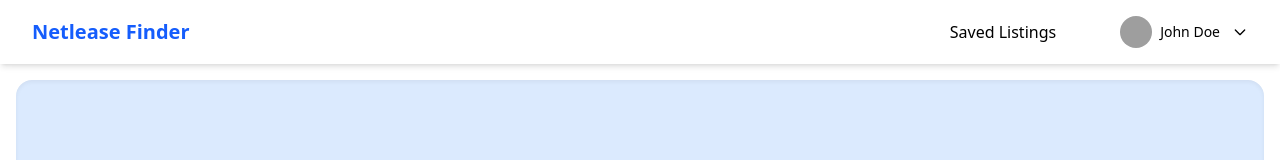
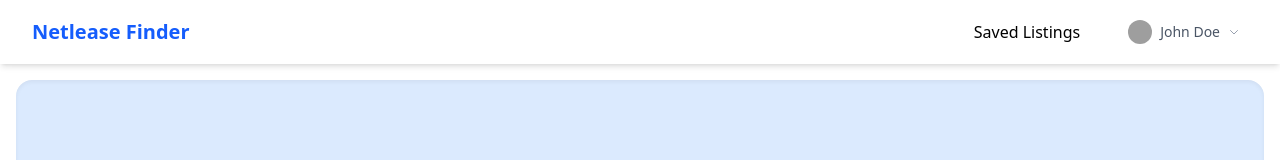
Before and after one commit to KrishivPiduri/netlease_finder, a React (Vite) app: page / in a window 1280 px wide. Shown: the top 160 px of the page. Built offline with nearby package versions, Linux system fonts and the light colour scheme; grey boxes are pictures that could not be loaded.

Commit message:
refactor Navbar and UserLoginSection components for improved styling and usability

```diff
--- a/src/Navbar.jsx
+++ b/src/Navbar.jsx
@@ -14,7 +14,7 @@ const Navbar = ({ currentPage, setCurrentPage }) => {
                 >
                     Netlease Finder
                 </div>
-                <div className="flex items-center h-full space-x-6">
+                <div className="flex items-center h-full">
                     <div
                         className={`cursor-pointer transition-all duration-200 relative px-6 h-full flex items-center hover:bg-gray-200 ${
                             currentPage === 'saved' ? 'text-blue-600 font-medium bg-gray-200' : 'hover:text-blue-600'
@@ -22,13 +22,8 @@ const Navbar = ({ currentPage, setCurrentPage }) => {
                         onClick={() => setCurrentPage('saved')}
                     >
                         Saved Listings
-                        {savedProperties.length > 0 && (
-                            <span className="absolute top-2 -right-1 bg-red-500 text-white text-xs rounded-full w-5 h-5 flex items-center justify-center">
-                                {savedProperties.length}
-                            </span>
-                        )}
                     </div>
-                    <div className="h-full flex items-center px-4">
+                    <div className="cursor-pointer transition-all duration-200 relative px-6 h-full flex items-center hover:bg-gray-200">
                         <UserLoginSecion />
                     </div>
                 </div>
--- a/src/userLoginSecion.jsx
+++ b/src/userLoginSecion.jsx
@@ -25,11 +25,11 @@ const UserDropdown = () => {
                 <img
                     src={user.avatar}
                     alt="avatar"
-                    className="w-8 h-8 rounded-full object-cover"
+                    className="w-6 h-6 rounded-full object-cover"
                 />
-                <span className="text-sm font-medium">{user.firstName} {user.lastName}</span>
+                <span className="text-sm font-normal text-gray-600">{user.firstName} {user.lastName}</span>
                 <svg
-                    className="w-4 h-4 ml-1"
+                    className="w-3 h-3 text-gray-400"
                     fill="none"
                     stroke="currentColor"
                     viewBox="0 0 24 24"
@@ -39,7 +39,7 @@ const UserDropdown = () => {
             </button>
 
             {open && (
-                <div className="absolute right-0 mt-2 w-48 bg-white border rounded-md shadow-lg z-50">
+                <div className="absolute right-0 mt-2 w-48 bg-white border border-gray-200 rounded-md shadow-lg z-50">
                     <button
                         onClick={onLogout}
                         className="block w-full text-left px-4 py-2 text-sm text-gray-700 hover:bg-gray-100 cursor-pointer"
```
